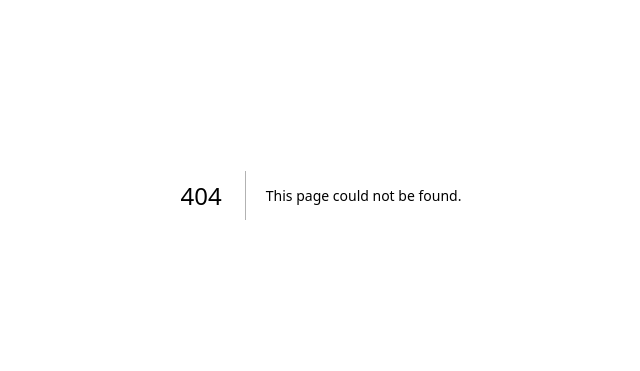
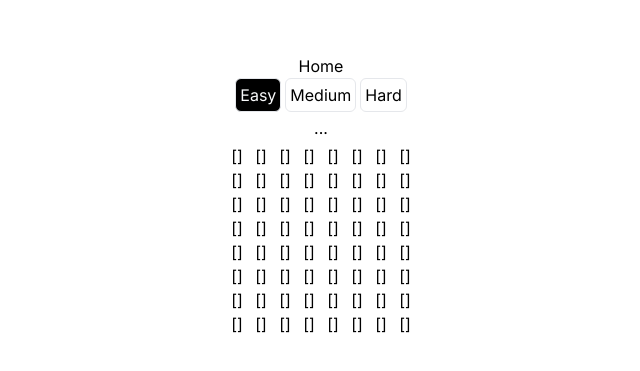
Before and after one commit to marsonmao/piccollage-assignment, a Next.js app: page /classic in a window 1280 px wide. Before the commit this address had no page. Shown: the part 205-576 px from the top of the page, without its empty margins (319-959 px from the left). Built offline with nearby package versions, Linux system fonts and the light colour scheme.

Commit message:
feat: create separate page and generate difficulty pickers

```diff
--- /dev/null
+++ b/app/classic/page.tsx
@@ -0,0 +1,154 @@
+"use client";
+
+import { CellState, config, MineSweeperClassicMode } from "@/app/_game";
+import Link from "next/link";
+import { MouseEventHandler, useCallback, useState } from "react";
+
+export default function Home() {
+  const [notification, setNotification] = useState("");
+  const [_, rerender] = useState(0);
+  const [isEnded, setIsEnded] = useState(false);
+  const [difficultyIndex, setDifficultyIndex] = useState(0);
+
+  const onGameLost = useCallback(() => {
+    setNotification("Good game -- restart?");
+    setIsEnded(true);
+  }, []);
+
+  const onGameWon = useCallback(() => {
+    setNotification("You have won! -- restart?");
+    setIsEnded(true);
+  }, []);
+
+  const difficulties = config.classic.boards;
+  const currentDifficulty = difficulties[difficultyIndex];
+
+  const [game] = useState(() => {
+    const game = new MineSweeperClassicMode({
+      onGameWon,
+      onGameLost,
+    });
+    game.initGame({
+      ...currentDifficulty,
+      size: { ...currentDifficulty },
+    });
+    return game;
+  });
+
+  function initGame({
+    row,
+    column,
+    mineCount,
+  }: (typeof config.classic.boards)[number]) {
+    game.initGame({
+      size: { row, column },
+      mineCount,
+    });
+    setNotification("");
+    setIsEnded(false);
+  }
+
+  function getCell(state: number, mineData: number) {
+    if (state === CellState.OPENED) {
+      return mineData.toString();
+    } else if (state === CellState.FLAGGED) {
+      return "F";
+    } else {
+      return "[]";
+    }
+  }
+
+  const disableContextMenu: MouseEventHandler = (e) => {
+    e.preventDefault();
+  };
+
+  return (
+    <div className="w-full h-full flex justify-center items-center flex-col">
+      <Link href="/">Home</Link>
+      <div className="w-full flex justify-center items-center flex-row gap-1">
+        {difficulties.map((d, index) => {
+          const { id, displayName } = d;
+          return (
+            <button
+              className={`rounded-md border p-1 ${index === difficultyIndex ? "text-gray-50 bg-black" : ""}`}
+              key={id}
+              data-index={index}
+              onClick={(e) => {
+                const nextDifficultyIndex = Number(
+                  e.currentTarget.dataset.index,
+                );
+                initGame({ ...difficulties[nextDifficultyIndex] });
+                setDifficultyIndex(nextDifficultyIndex);
+                rerender((r) => ++r);
+              }}
+            >
+              {displayName}
+            </button>
+          );
+        })}
+      </div>
+      <span className="h-8 leading-8 align-middle">
+        {notification || "..."}
+      </span>
+      <div onContextMenu={disableContextMenu}>
+        {game.getCellStates().map((row, rowIndex) => {
+          const rowElement = (
+            <div key={rowIndex.toString()}>
+              {row.map((cell, columnIndex) => {
+                const cellElement = (
+                  <button
+                    key={columnIndex.toString()}
+                    style={{
+                      userSelect: "none",
+                      width: 24,
+                      height: 24,
+                    }}
+                    data-row={rowIndex}
+                    data-column={columnIndex}
+                    onClick={(e) => {
+                      if (isEnded) return;
+
+                      const { row, column } = e.currentTarget.dataset;
+                      game.clickCell({
+                        row: Number(row),
+                        column: Number(column),
+                      });
+                      rerender((r) => ++r);
+                    }}
+                    onContextMenu={(e) => {
+                      if (isEnded) return;
+
+                      const { row, column } = e.currentTarget.dataset;
+                      game.flagCell({
+                        row: Number(row),
+                        column: Number(column),
+                      });
+                      rerender((r) => ++r);
+                    }}
+                    onDoubleClick={(e) => {
+                      if (isEnded) return;
+
+                      const { row, column } = e.currentTarget.dataset;
+                      game.clearAdjacentCells({
+                        row: Number(row),
+                        column: Number(column),
+                      });
+                      rerender((r) => ++r);
+                    }}
+                  >
+                    {getCell(
+                      cell,
+                      game.getCellMineDatas()[rowIndex][columnIndex],
+                    )}
+                  </button>
+                );
+                return cellElement;
+              })}
+            </div>
+          );
+          return rowElement;
+        })}
+      </div>
+    </div>
+  );
+}
--- a/app/page.tsx
+++ b/app/page.tsx
@@ -1,125 +1,17 @@
 "use client";
 
-import { MouseEventHandler, useCallback, useState } from "react";
-import { CellState, config, MineSweeperClassicMode } from "./_game";
+import Link from "next/link";
 
 export default function Home() {
-  const [notification, setNotification] = useState("");
-  const [_, rerender] = useState(0);
-  const [isEnded, setIsEnded] = useState(false);
-
-  const onGameLost = useCallback(() => {
-    setNotification("GG lose!");
-    setIsEnded(true);
-  }, []);
-
-  const onGameWon = useCallback(() => {
-    setNotification("Congrat!!");
-    setIsEnded(true);
-  }, []);
-
-  const easy = config.classic.boards[0];
-  const { row, column, mineCount, displayName } = easy;
-
-  const [game] = useState(() => {
-    const game = new MineSweeperClassicMode({
-      onGameWon,
-      onGameLost,
-    });
-    game.initGame({
-      size: { row, column },
-      mineCount,
-    });
-    return game;
-  });
-
-  function initGame() {
-    game.initGame({
-      size: { row, column },
-      mineCount,
-    });
-    rerender((r) => ++r);
-    setNotification("");
-    setIsEnded(false);
-  }
-
-  function getCell(state: number, mineData: number) {
-    if (state === CellState.OPENED) {
-      return mineData.toString();
-    } else if (state === CellState.FLAGGED) {
-      return "F";
-    } else {
-      return "[]";
-    }
-  }
-
-  const disableContextMenu: MouseEventHandler = (e) => {
-    e.preventDefault();
-  };
-
   return (
-    <div>
-      <h1>{notification || `Playing mode: ${displayName}`}</h1>
-      <button onClick={initGame}>New game</button>
-      <div onContextMenu={disableContextMenu}>
-        {game.getCellStates().map((row, rowIndex) => {
-          const rowElement = (
-            <div key={rowIndex.toString()}>
-              {row.map((cell, columnIndex) => {
-                const cellElement = (
-                  <button
-                    key={columnIndex.toString()}
-                    style={{
-                      userSelect: "none",
-                      width: 24,
-                      height: 24,
-                    }}
-                    data-row={rowIndex}
-                    data-column={columnIndex}
-                    onClick={(e) => {
-                      if (isEnded) return;
-
-                      const { row, column } = e.currentTarget.dataset;
-                      game.clickCell({
-                        row: Number(row),
-                        column: Number(column),
-                      });
-                      rerender((r) => ++r);
-                    }}
-                    onContextMenu={(e) => {
-                      if (isEnded) return;
-
-                      const { row, column } = e.currentTarget.dataset;
-                      game.flagCell({
-                        row: Number(row),
-                        column: Number(column),
-                      });
-                      rerender((r) => ++r);
-                    }}
-                    onDoubleClick={(e) => {
-                      if (isEnded) return;
-
-                      const { row, column } = e.currentTarget.dataset;
-                      game.clearAdjacentCells({
-                        row: Number(row),
-                        column: Number(column),
-                      });
-                      rerender((r) => ++r);
-                    }}
-                  >
-                    {getCell(
-                      cell,
-                      game.getCellMineDatas()[rowIndex][columnIndex],
-                    )}
-                  </button>
-                );
-                return cellElement;
-              })}
-            </div>
-          );
-          return rowElement;
-        })}
-      </div>
+    <div className="w-full h-full flex justify-center items-center flex-col">
+      <h1 className="m-2">Select mode</h1>
+      <Link
+        className="border p-1 rounded-md transition-colors hover:bg-slate-100"
+        href="/classic"
+      >
+        Classic
+      </Link>
     </div>
   );
 }
```
